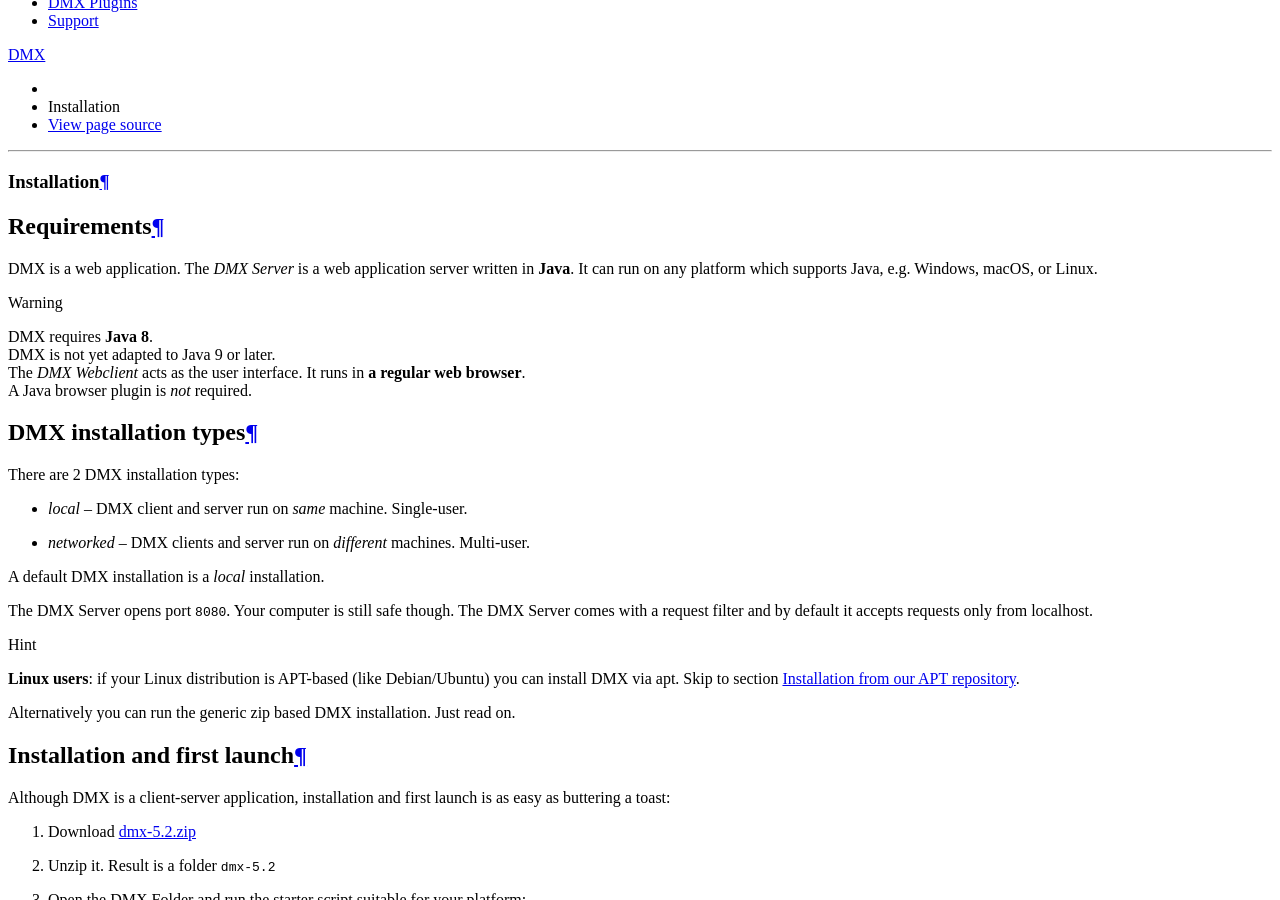
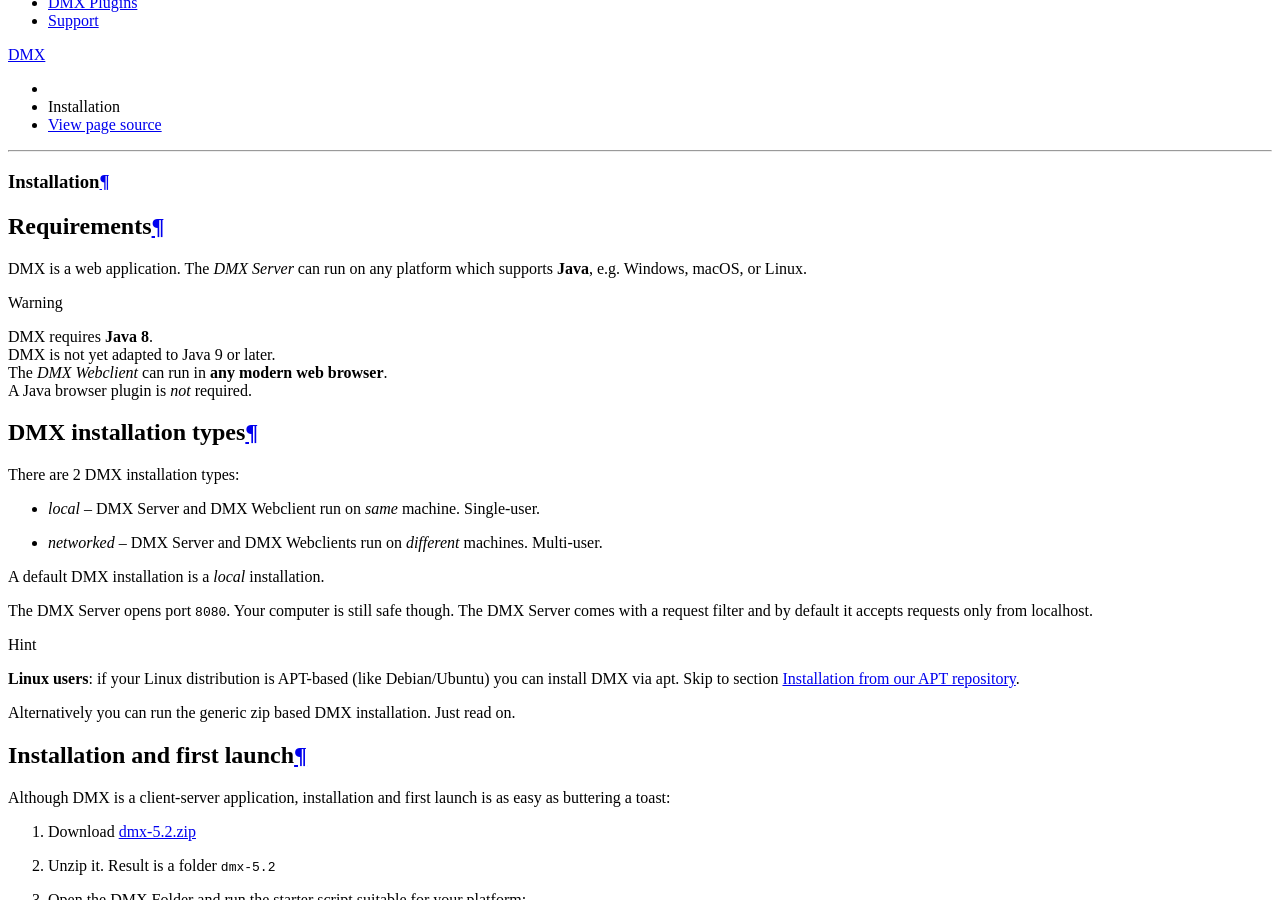
Before and after one commit to dmx-systems/dmx-documentation, a Sphinx documentation site: the page built from docs/installation.rst, in a window 1280 px wide and 900 px high, scrolled down 447 px. Built offline with Sphinx 7.4.7 and the Read the Docs theme 2.0.0, drawn with Linux system fonts in a browser that asks for light colours; some of the changed text lies outside the part shown.

```diff
--- a/docs/installation.rst
+++ b/docs/installation.rst
@@ -8,14 +8,14 @@
 Requirements
 ************
 
-DMX is a web application. The *DMX Server* is a web application server written in **Java**. It can run on any platform which supports Java, e.g. Windows, macOS, or Linux.
+DMX is a web application. The *DMX Server* can run on any platform which supports **Java**, e.g. Windows, macOS, or Linux.
 
 .. warning::
 
     | DMX requires **Java 8**.
     | DMX is not yet adapted to Java 9 or later.
 
-| The *DMX Webclient* acts as the user interface. It runs in **a regular web browser**.
+| The *DMX Webclient* can run in **any modern web browser**.
 | A Java browser plugin is *not* required.
 
 .. _installation-types:
@@ -26,8 +26,8 @@
 
 There are 2 DMX installation types:
 
-- *local* -- DMX client and server run on *same* machine. Single-user.
-- *networked* -- DMX clients and server run on *different* machines. Multi-user.
+- *local* -- DMX Server and DMX Webclient run on *same* machine. Single-user.
+- *networked* -- DMX Server and DMX Webclients run on *different* machines. Multi-user.
 
 A default DMX installation is a *local* installation.
 
```
Also changed, not shown: other parts of docs/installation.rst (+4 -0 lines).
